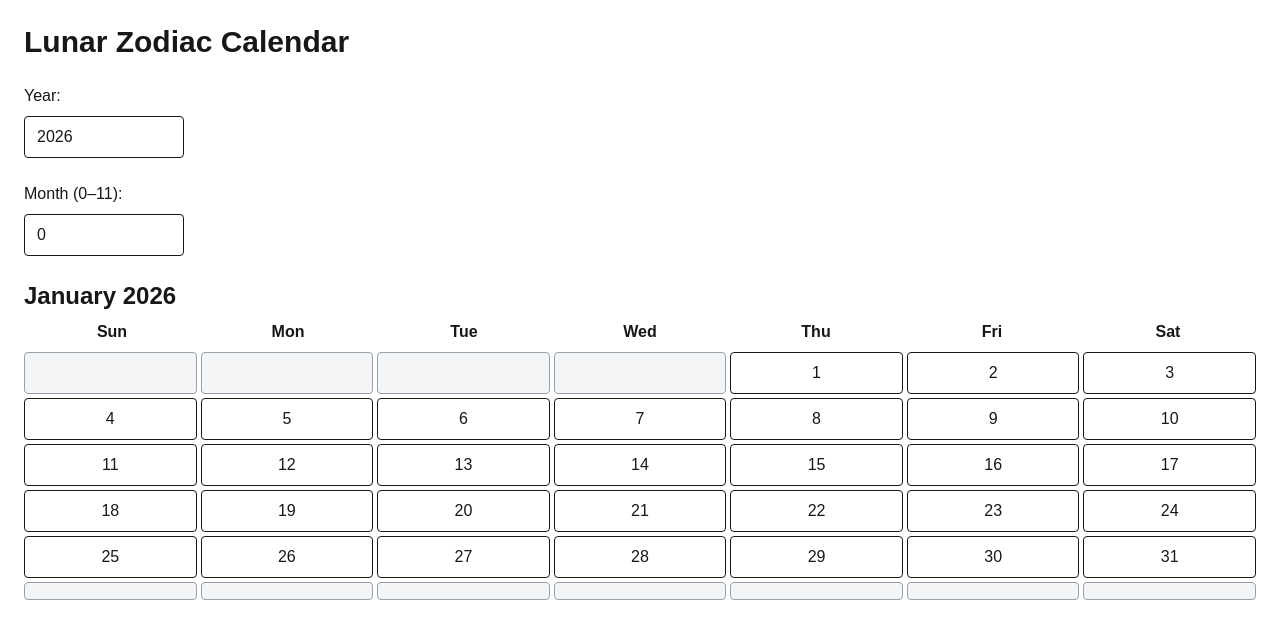
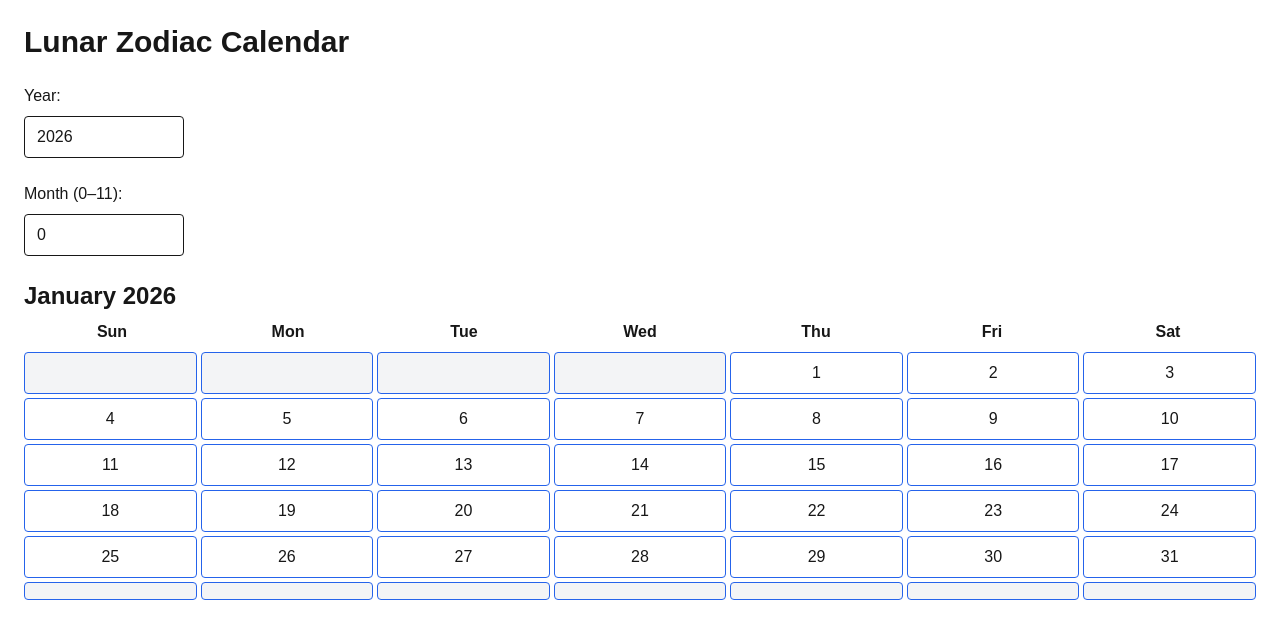
Before and after one commit to tatsuyax25/lunar-zodiac-calendar, a Next.js app: page / in a window 1280 px wide. Shown: the top 638 px of the page. Built offline with nearby package versions, Linux system fonts and the light colour scheme.

Commit message:
Apply zodiac colors to header and zodiac color accents to day cells

```diff
--- a/src/components/CalendarGrid.tsx
+++ b/src/components/CalendarGrid.tsx
@@ -2,6 +2,10 @@
 
 import { generateMonth } from "@/calendar/generators/generateMonth";
 import { CalendarDay } from "@/calendar/types/CalendarTypes";
+
+// Import zodiac logic + color map
+import { getZodiacForYear } from "@/zodiac/zodiac";
+import { ZODIAC_COLORS } from "@/zodiac/zodiacColors";
 
 interface CalendarGridProps {
   readonly year: number;
@@ -16,9 +20,15 @@ export default function CalendarGrid({ year, month }: CalendarGridProps) {
   // Generate the 6x7 grid using your calendar engine
   const grid = generateMonth(year, month);
 
+  // Determine the zodiac for the selected year
+  const zodiac = getZodiacForYear(year);
+
+  // Pick the color for that zodiac
+  const zodiacColor = ZODIAC_COLORS[zodiac];
+
   return (
     <div className="space-y-2">
-      {/* Month + Year header */}
+      {/* Month + Year header, styled with zodiac color */}
       <h2 className="text-2xl font-bold">
         {new Date(year, month).toLocaleString("default", { month: "long", })} {year}
       </h2>
@@ -38,7 +48,11 @@ export default function CalendarGrid({ year, month }: CalendarGridProps) {
       <div className="grid grid-cols-7 gap-1">
         {grid.map((week, weekIndex) =>
           week.map((day: CalendarDay, dayIndex) => (
-            <div key={`${weekIndex}-${dayIndex}`} className={`border rounded p-2 text-center ${ day.isCurrentMonth ? "bg-white" : "bg-gray-100 text-gray-400" }`} >
+            <div key={`${weekIndex}-${dayIndex}`} className={`border rounded p-2 text-center ${ day.isCurrentMonth ? "bg-white" : "bg-gray-100 text-gray-400" }`}
+              style={{
+                borderColor: zodiacColor,
+              }}
+              >
               {day.day === 0 ? "" : day.day}
             </div>
           ))
```
